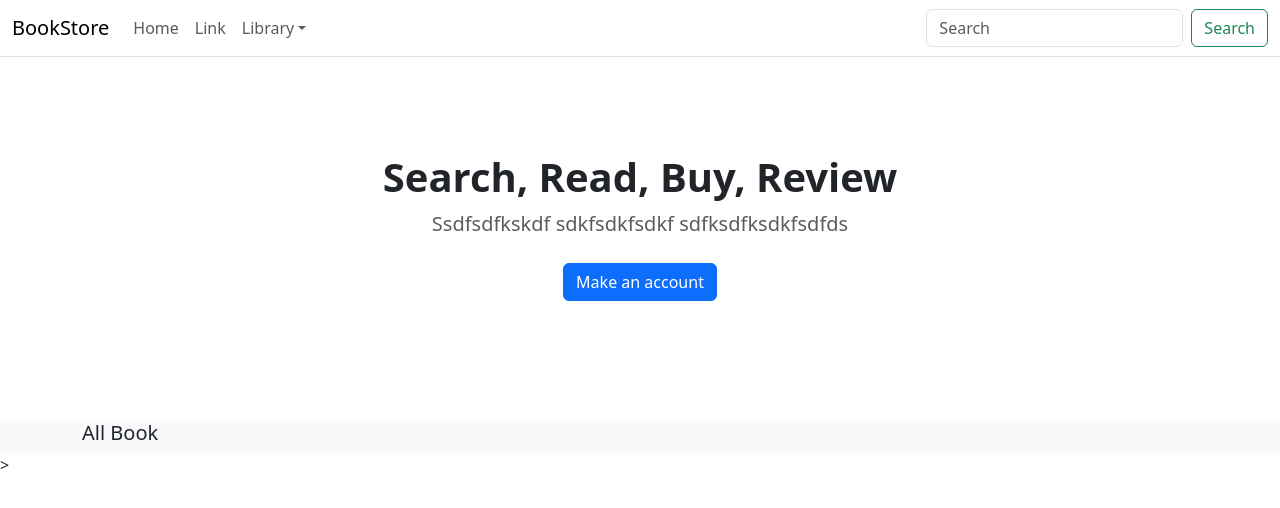
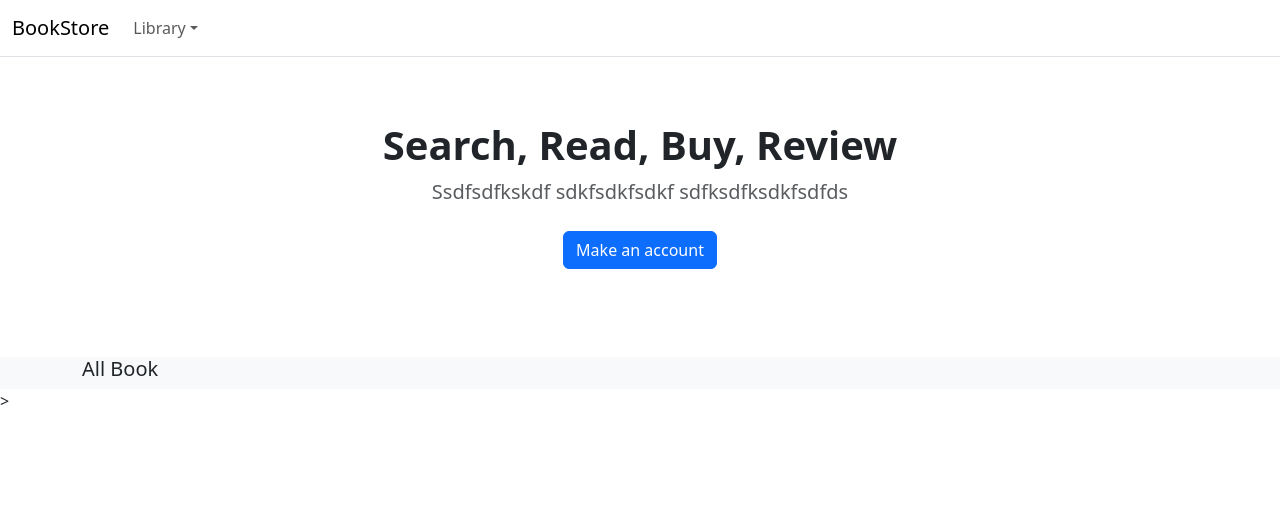
Before and after one commit to AkiyamaNoKami/BookShop, a Django app: template templates/store/home.html in a window 1280 px wide. Shown: the top 508 px of the page. Run offline with Django 4.2, Linux system fonts and the light colour scheme; the template is opened without the code that fills it, so the values that code supplies are empty.

Commit message:
Refactoring

```diff
--- a/store/admin.py
+++ b/store/admin.py
@@ -8,6 +8,7 @@ class CategoryAdmin(admin.ModelAdmin):
     list_display = ['name', 'slug']
     prepopulated_fields = {'slug': ('name',)}
 
+
 @admin.register(Product)
 class ProductAdmin(admin.ModelAdmin):
     list_display = ['title', 'author', 'slug', 'price', 'in_stock', 'created', 'updated']
--- a/store/urls.py
+++ b/store/urls.py
@@ -5,8 +5,8 @@ from . import views
 app_name='store'
 
 urlpatterns =[
-    path('', views.all_products, name='all_products'),
-    path('item/<slug:slug>/', views.product_detail, name='product_detail'),
-    path('search/<slug:category_slug>/', views.category_list, name='category_list'),
+    path('', views.product_all, name='product_all'),
+    path('<slug: slug>/', views.product_detail, name='product_detail'),
+    path('shop/<slug:category_slug>/', views.category_list, name='category_list'),
 
 ]
--- a/templates/store/base.html
+++ b/templates/store/base.html
@@ -3,11 +3,12 @@
 <html lang="en">
 <head>
     <meta charset="UTF-8">
-    <title>{% block title %}My shop {% endblock %}</title>
+    <title>{% block title %}BookStore{% endblock %}</title>
     <meta name="viewport"
           content="width=device-width, user-scalable=no, initial-scale=1.0, maximum-scale=1.0, minimum-scale=1.0">
     <meta http-equiv="X-UA-Compatible" content="ie=edge">
     <link rel="stylesheet" href="https://cdn.jsdelivr.net/npm/bootstrap@5.3.1/dist/css/bootstrap.min.css">
+    <script src="https://code.jquery.com/jquery-3.7.1.min.js" integrity="sha256-/JqT3SQfawRcv/BIHPThkBvs0OEvtFFmqPF/lYI/Cxo=" crossorigin="anonymous"></script>
     <script src="https://cdn.jsdelivr.net/npm/@popperjs/core@2.11.8/dist/umd/popper.min.js" integrity="sha384-I7E8VVD/ismYTF4hNIPjVp/Zjvgyol6VFvRkX/vR+Vc4jQkC+hVqc2pM8ODewa9r" crossorigin="anonymous"></script>
     <script src="https://cdn.jsdelivr.net/npm/bootstrap@5.3.1/dist/js/bootstrap.min.js" integrity="sha384-Rx+T1VzGupg4BHQYs2gCW9It+akI2MM/mndMCy36UVfodzcJcF0GGLxZIzObiEfa" crossorigin="anonymous"></script>
 
@@ -16,20 +17,14 @@
 <header>
     <nav class="navbar navbar-expand-md navbar-light bg-white border-bottom">
         <div class="container-fluid">
-            <a class="navbar-brand" href="#">BookStore</a>
+            <a class="navbar-brand" href="/">BookStore</a>
             <button class="navbar-toggler" type="button" data-bs-toggle="collapse" data-bs-target="#navbarCollapse"></button>
             <div class="collapse navbar-collapse" id="navbarCollapse">
                 <ul class="navbar-nav me-auto mb-2 mb-md-0">
-                    <li class="nav-item active">
-                        <a class="nav-link" aria-current="page" href="/">Home</a>
-                    </li>
-                    <li class="nav-item">
-                        <a class="nav-link" href="#">Link</a>
-                    </li>
                     <li class="nav-item dropdown">
                         <a class="nav-link dropdown-toggle" href="#" id="navbarDropdown" role="button" data-bs-toggle="dropdown" aria-expanded="false">Library</a>
                         <ul class="dropdown-menu" aria-labelledby="navbarDropdown">
-                            <li><a class="dropdown-item" href="{% url "store:all_products" %}">All</a></li>
+                            <li><a class="dropdown-item" href="{% url "store:product_all" %}">All</a></li>
                             {% for c in categories %}
                             <li>
                                 <a class="dropdown-item" href="{{ c.get_absolute_url }}">{{ c.name|title }}</a>
@@ -38,10 +33,6 @@
                         </ul>
                     </li>
                 </ul>
-                <form class="d-flex">
-                    <input class="form-control me-2" type="search" placeholder="Search" aria-label="Search">
-                    <button class="btn btn-outline-success" type="submit">Search</button>
-                </form>
             </div>
         </div>
     </nav>
--- a/templates/store/home.html
+++ b/templates/store/home.html
@@ -1,12 +1,12 @@
 {% extends "./base.html" %}
 {% load static %}
-{% block title %}Home{% endblock %}
+{% block title %}BookStore{% endblock %}
 {% block content %}
 
 <main>
 
     <section class="py-5 text-center container">
-        <div class="row py-lg-5">
+        <div class="row py-lg-3">
             <div class="col-lg-6 col-md-8 mx-auto">
                 <h1 class="h1 fw-bold">Search, Read, Buy, Review</h1>
                 <p class="lead text-muted">Ssdfsdfkskdf sdkfsdkfsdkf sdfksdfksdkfsdfds</p>
```
Also changed, not shown: Akiyama/settings.py (+6 -23 lines), store/context_processors.py (added, +7 -0 lines), store/models.py (+7 -1 lines), store/tests/test_models.py (+1 -0 lines), store/views.py (+6 -8 lines), Akiyama/core/admin.py (line endings or trailing spaces), db.sqlite3, templates/store/products/single.html (renamed from templates/store/products/detail.html), 1 other file.
